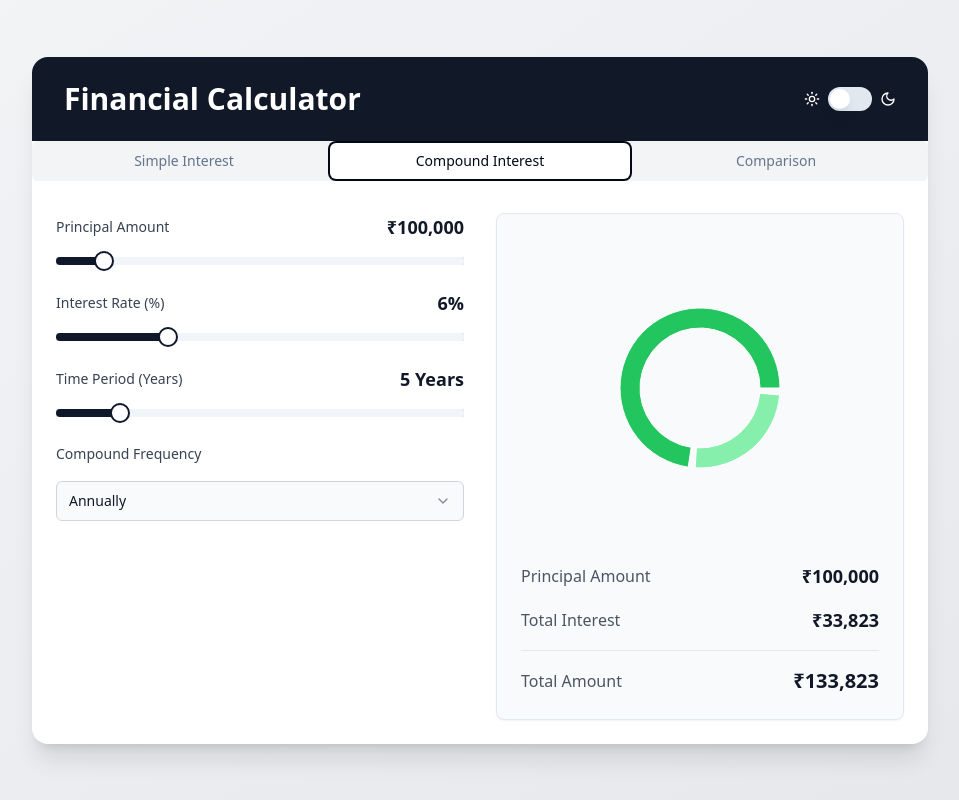
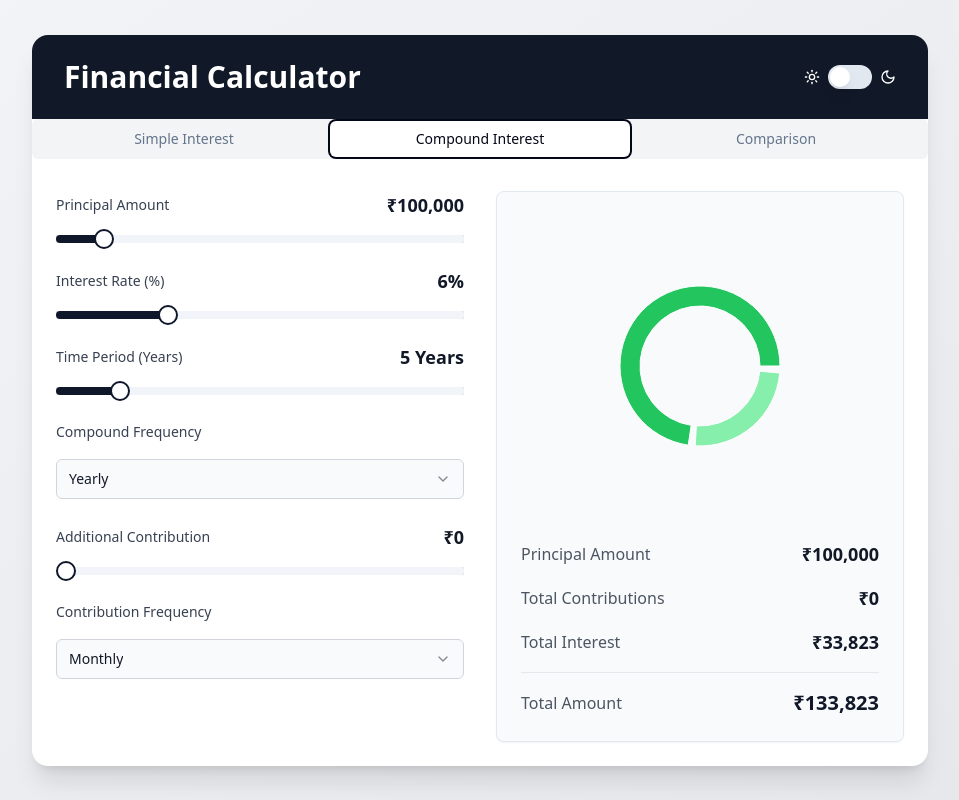
Before and after one commit to ShamsTaufique/Finance-Calculator, a Next.js app: page / in a window 1280 px wide. Both pictures are taken after a click on the tab "Compound Interest". Shown: the whole page, without its empty margins (160-1119 px from the left). Built offline with nearby package versions, Linux system fonts and the light colour scheme.

Commit message:
Added additional contribution in compound interest and change the colour of bar

```diff
--- a/app/components/CompoundInterestCalculator.tsx
+++ b/app/components/CompoundInterestCalculator.tsx
@@ -8,27 +8,70 @@ import { Select, SelectContent, SelectItem, SelectTrigger, SelectValue } from "@
 import { Card } from "@/components/ui/card"
 import { PieChart, Pie, Cell, ResponsiveContainer } from "recharts"
 
+// First, add the type definition
+type CompoundFrequencyType = {
+  [key: string]: number;
+  Yearly: number;
+  "Semi-Annually": number;
+  Quarterly: number;
+  Monthly: number;
+  Daily: number;
+}
+
+// Define the frequencies object
+const compoundFrequencies: CompoundFrequencyType = {
+  Yearly: 1,
+  "Semi-Annually": 2,
+  Quarterly: 4,
+  Monthly: 12,
+  Daily: 365,
+} as const
+
 export default function CompoundInterestCalculator() {
   const [principal, setPrincipal] = useState(100000)
   const [rate, setRate] = useState(6)
   const [time, setTime] = useState(5)
-  const [compoundFrequency, setCompoundFrequency] = useState("1")
+  const [compoundFrequency, setCompoundFrequency] = useState("Yearly")
+  const [additionalContribution, setAdditionalContribution] = useState(0)
+  const [contributionFrequency, setContributionFrequency] = useState("Monthly")
   const [result, setResult] = useState<number | null>(null)
 
   const calculateCompoundInterest = () => {
     const p = principal
     const r = rate / 100
     const t = time
-    const n = Number.parseFloat(compoundFrequency)
-    const amount = p * Math.pow(1 + r / n, n * t)
-    const interest = amount - p
+    const n = compoundFrequencies[compoundFrequency]  // compound frequency
+    const pmt = additionalContribution // contribution amount
+    const contributionFreq = compoundFrequencies[contributionFrequency] // contribution frequency
+
+    let totalAmount = p
+    const paymentsPerYear = contributionFreq
+    const ratePerPeriod = r / n
+
+    // Calculate for each year
+    for (let year = 0; year < t; year++) {
+      // First compound the current amount
+      totalAmount = totalAmount * Math.pow(1 + ratePerPeriod, n)
+
+      // Add contributions at the end of each period
+      for (let payment = 0; payment < paymentsPerYear; payment++) {
+        // Calculate remaining periods after this contribution until year end
+        const periodsRemaining = n * ((paymentsPerYear - 1 - payment) / paymentsPerYear)
+        // Add contribution and compound it for remaining periods
+        const contributionWithInterest = pmt * Math.pow(1 + ratePerPeriod, periodsRemaining)
+        totalAmount += contributionWithInterest
+      }
+    }
+
+    const totalContributions = pmt * paymentsPerYear * t
+    const interest = totalAmount - p - totalContributions
     return interest
   }
 
   useEffect(() => {
     const interest = calculateCompoundInterest()
     setResult(interest)
-  }, [principal, rate, time, compoundFrequency, calculateCompoundInterest])
+  }, [principal, rate, time, compoundFrequency, additionalContribution, contributionFrequency, calculateCompoundInterest])
 
   const chartData = result
     ? [
@@ -57,7 +100,7 @@ export default function CompoundInterestCalculator() {
               max={1000000}
               step={1000}
               onValueChange={(value) => setPrincipal(value[0])}
-              className="bg-gray-200 dark:bg-gray-700"
+             className="bg-gray-200 dark:bg-gray-600 [&>.relative]:dark:bg-gray-500 [&>span]:dark:bg-gray-500"
             />
           </div>
 
@@ -75,7 +118,7 @@ export default function CompoundInterestCalculator() {
               max={20}
               step={0.1}
               onValueChange={(value) => setRate(value[0])}
-              className="bg-gray-200 dark:bg-gray-700"
+              className="bg-gray-200 dark:bg-gray-600 [&>.relative]:dark:bg-gray-500 [&>span]:dark:bg-gray-500"
             />
           </div>
 
@@ -93,8 +136,8 @@ export default function CompoundInterestCalculator() {
               max={30}
               step={1}
               onValueChange={(value) => setTime(value[0])}
-              className="bg-gray-200 dark:bg-gray-700"
-            />
+              className="bg-gray-200 dark:bg-gray-600 [&>.relative]:dark:bg-gray-500 [&>span]:dark:bg-gray-500"
+/>
           </div>
 
           <div className="space-y-4">
@@ -109,21 +152,52 @@ export default function CompoundInterestCalculator() {
                 <SelectValue placeholder="Select frequency" />
               </SelectTrigger>
               <SelectContent className="bg-white dark:bg-gray-800">
-                <SelectItem value="1" className="text-gray-900 dark:text-gray-100">
-                  Annually
-                </SelectItem>
-                <SelectItem value="2" className="text-gray-900 dark:text-gray-100">
-                  Semi-Annually
-                </SelectItem>
-                <SelectItem value="4" className="text-gray-900 dark:text-gray-100">
-                  Quarterly
-                </SelectItem>
-                <SelectItem value="12" className="text-gray-900 dark:text-gray-100">
-                  Monthly
-                </SelectItem>
-                <SelectItem value="365" className="text-gray-900 dark:text-gray-100">
-                  Daily
-                </SelectItem>
+                {Object.keys(compoundFrequencies).map((frequency) => (
+                  <SelectItem key={frequency} value={frequency} className="text-gray-900 dark:text-gray-100">
+                    {frequency}
+                  </SelectItem>
+                ))}
+              </SelectContent>
+            </Select>
+          </div>
+
+          <div className="space-y-4">
+            <div className="flex justify-between items-center">
+              <Label htmlFor="additional-contribution" className="text-gray-700 dark:text-gray-300">
+                Additional Contribution
+              </Label>
+              <span className="text-lg font-semibold text-gray-900 dark:text-gray-100">
+                ₹{additionalContribution.toLocaleString()}
+              </span>
+            </div>
+            <Slider
+              id="additional-contribution"
+              value={[additionalContribution]}
+              min={0}
+              max={100000}
+              step={1000}
+              onValueChange={(value) => setAdditionalContribution(value[0])}
+              className="bg-gray-200 dark:bg-gray-600 [&>.relative]:dark:bg-gray-500 [&>span]:dark:bg-gray-500"
+            />
+          </div>
+
+          <div className="space-y-4">
+            <Label htmlFor="contribution-frequency" className="text-gray-700 dark:text-gray-300">
+              Contribution Frequency
+            </Label>
+            <Select value={contributionFrequency} onValueChange={setContributionFrequency}>
+              <SelectTrigger
+                id="contribution-frequency"
+                className="bg-gray-50 dark:bg-gray-700 border-gray-300 dark:border-gray-600 text-gray-900 dark:text-gray-100"
+              >
+                <SelectValue placeholder="Select frequency" />
+              </SelectTrigger>
+              <SelectContent className="bg-white dark:bg-gray-800">
+                {Object.keys(compoundFrequencies).map((frequency) => (
+                  <SelectItem key={frequency} value={frequency} className="text-gray-900 dark:text-gray-100">
+                    {frequency}
+                  </SelectItem>
+                ))}
               </SelectContent>
             </Select>
           </div>
@@ -157,6 +231,12 @@ export default function CompoundInterestCalculator() {
                 </span>
               </div>
               <div className="flex justify-between items-center">
+                <span className="text-gray-600 dark:text-gray-400">Total Contributions</span>
+                <span className="text-lg font-semibold text-gray-900 dark:text-gray-100">
+                  ₹{(additionalContribution * compoundFrequencies[contributionFrequency] * time).toLocaleString()}
+                </span>
+              </div>
+              <div className="flex justify-between items-center">
                 <span className="text-gray-600 dark:text-gray-400">Total Interest</span>
                 <span className="text-lg font-semibold text-gray-900 dark:text-gray-100">
                   ₹{result.toLocaleString(undefined, { maximumFractionDigits: 0 })}
@@ -165,7 +245,7 @@ export default function CompoundInterestCalculator() {
               <div className="flex justify-between items-center pt-4 border-t border-gray-200 dark:border-gray-700">
                 <span className="text-gray-600 dark:text-gray-400">Total Amount</span>
                 <span className="text-xl font-bold text-gray-900 dark:text-gray-100">
-                  ₹{(principal + result).toLocaleString(undefined, { maximumFractionDigits: 0 })}
+                  ₹{(principal + result + (additionalContribution * compoundFrequencies[contributionFrequency] * time)).toLocaleString(undefined, { maximumFractionDigits: 0 })}
                 </span>
               </div>
             </div>
--- a/app/components/InterestComparisonChart.tsx
+++ b/app/components/InterestComparisonChart.tsx
@@ -148,8 +148,8 @@ export default function InterestComparisonChart() {
               step={1000}
               value={[principal]}
               onValueChange={(value) => setPrincipal(value[0])}
-              className="bg-gray-200 dark:bg-gray-700"
-            />
+              className="bg-gray-200 dark:bg-gray-600 [&>.relative]:dark:bg-gray-500 [&>span]:dark:bg-gray-500"
+/>
           </div>
           <div className="space-y-4">
             <div className="flex justify-between items-center">
@@ -165,7 +165,7 @@ export default function InterestComparisonChart() {
               step={0.1}
               value={[rate]}
               onValueChange={(value) => setRate(value[0])}
-              className="bg-gray-200 dark:bg-gray-700"
+              className="bg-gray-200 dark:bg-gray-600 [&>.relative]:dark:bg-gray-500 [&>span]:dark:bg-gray-500"
             />
           </div>
         </div>
@@ -184,7 +184,7 @@ export default function InterestComparisonChart() {
               step={1}
               value={[time]}
               onValueChange={(value) => setTime(value[0])}
-              className="bg-gray-200 dark:bg-gray-700"
+             className="bg-gray-200 dark:bg-gray-600 [&>.relative]:dark:bg-gray-500 [&>span]:dark:bg-gray-500"
             />
           </div>
           <div className="space-y-4">
--- a/app/components/SimpleInterestCalculator.tsx
+++ b/app/components/SimpleInterestCalculator.tsx
@@ -52,7 +52,7 @@ export default function SimpleInterestCalculator() {
               max={1000000}
               step={1000}
               onValueChange={(value) => setPrincipal(value[0])}
-              className="bg-gray-200 dark:bg-gray-700"
+              className="bg-gray-200 dark:bg-gray-600 [&>.relative]:dark:bg-gray-500 [&>span]:dark:bg-gray-500"
             />
           </div>
 
@@ -70,8 +70,8 @@ export default function SimpleInterestCalculator() {
               max={20}
               step={0.1}
               onValueChange={(value) => setRate(value[0])}
-              className="bg-gray-200 dark:bg-gray-700"
-            />
+              className="bg-gray-200 dark:bg-gray-600 [&>.relative]:dark:bg-gray-500 [&>span]:dark:bg-gray-500"
+/>
           </div>
 
           <div className="space-y-4">
@@ -88,7 +88,7 @@ export default function SimpleInterestCalculator() {
               max={30}
               step={1}
               onValueChange={(value) => setTime(value[0])}
-              className="bg-gray-200 dark:bg-gray-700"
+             className="bg-gray-200 dark:bg-gray-600 [&>.relative]:dark:bg-gray-500 [&>span]:dark:bg-gray-500"
             />
           </div>
         </div>
--- a/styles/globals.css
+++ b/styles/globals.css
@@ -57,7 +57,7 @@ body {
     --popover-foreground: 0 0% 98%;
     --primary: 0 0% 98%;
     --primary-foreground: 0 0% 9%;
-    --secondary: 0 0% 14.9%;
+    --secondary: 0 0% 25%;
     --secondary-foreground: 0 0% 98%;
     --muted: 0 0% 14.9%;
     --muted-foreground: 0 0% 63.9%;
```
